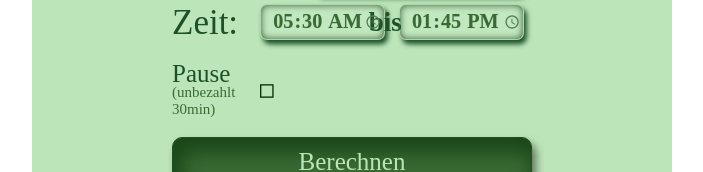
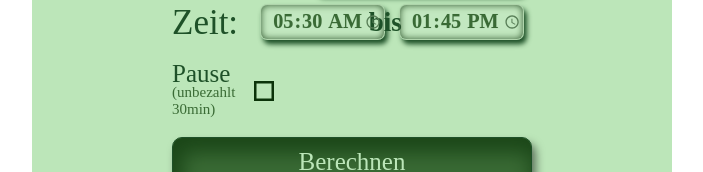
Before and after one commit to Burnxp/salarayToday, a React (Vite) app: page / in a window 1280 px wide. Shown: the part 352-524 px from the top of the page, without its empty margins (288-991 px from the left). Built offline with nearby package versions, Linux system fonts and the light colour scheme; no server answers.

Commit message:
Passe CSS-Gap und Checkbox-Breite an; erhöhe die Strichstärke der SVG-Icons

```diff
--- a/src/header.css
+++ b/src/header.css
@@ -430,7 +430,7 @@ input[type="time"]::-webkit-calendar-picker-indicator {
 .pause-flex {
   display: inline-flex;
   align-items: center;
-  gap: 0.625rem;
+  gap: 0.525rem;
 }
 .pause-text {
   width: 7.1875rem;
@@ -459,8 +459,10 @@ input[type="time"]::-webkit-calendar-picker-indicator {
 .pause-checkbox {
   position: relative;
   align-items: center;
-  width: 1.25rem;
+
+  width: 2.00rem;
   height: 1.25rem;
+
 }
 
 .pause-checkbox input {
@@ -489,7 +491,7 @@ input[type="time"]::-webkit-calendar-picker-indicator {
   column-gap: 10px;
   align-self: stretch;
   grid-template-rows: repeat(2, minmax(0, 1fr));
-  grid-template-columns: repeat(8, minmax(0, 1fr));
+  grid-template-columns: repeat(8, 1fr);
   grid-row: 1 / span 1;
   grid-column: 2 / span 1;
   justify-self: center;
@@ -513,7 +515,7 @@ input[type="time"]::-webkit-calendar-picker-indicator {
 }
 
 .tageszuschlag-wert {
-  align-self: MIN;
+
   grid-row: 2 / span 1;
   grid-column: 1 / span 1;
   justify-self: stretch;
@@ -530,7 +532,7 @@ input[type="time"]::-webkit-calendar-picker-indicator {
   width: 1.4375rem;
   grid-row: 2 / span 1;
   grid-column: 5 / span 1;
-  justify-self: MAX;
+
 
   color: var(--Color-1, #366633);
   font-family: "Source Sans Pro";
@@ -545,6 +547,7 @@ input[type="time"]::-webkit-calendar-picker-indicator {
   height: 1.25rem;
   grid-row: 2 / span 1;
   grid-column: 2 / span 1;
+
 }
 
 .checkbox-tageszuschlag2 {
--- a/src/logik.jsx
+++ b/src/logik.jsx
@@ -344,7 +344,7 @@ useEffect(() => {
         height={18}
         fill="#BCE6B9"
         stroke="#0B3309"
-        strokeWidth={2}
+        strokeWidth={3}
       />
     </svg>
     {/* dein Haken-SVG */}
@@ -395,7 +395,7 @@ useEffect(() => {
         height={18}
         fill="#BCE6B9"
         stroke="#0B3309"
-        strokeWidth={2}
+        strokeWidth={3}
       />
     </svg>
     {/* dein Haken-SVG */}
@@ -443,7 +443,7 @@ useEffect(() => {
         height={18}
         fill="#BCE6B9"
         stroke="#0B3309"
-        strokeWidth={2}
+        strokeWidth={3}
       />
     </svg>
     {/* dein Haken-SVG */}
```
